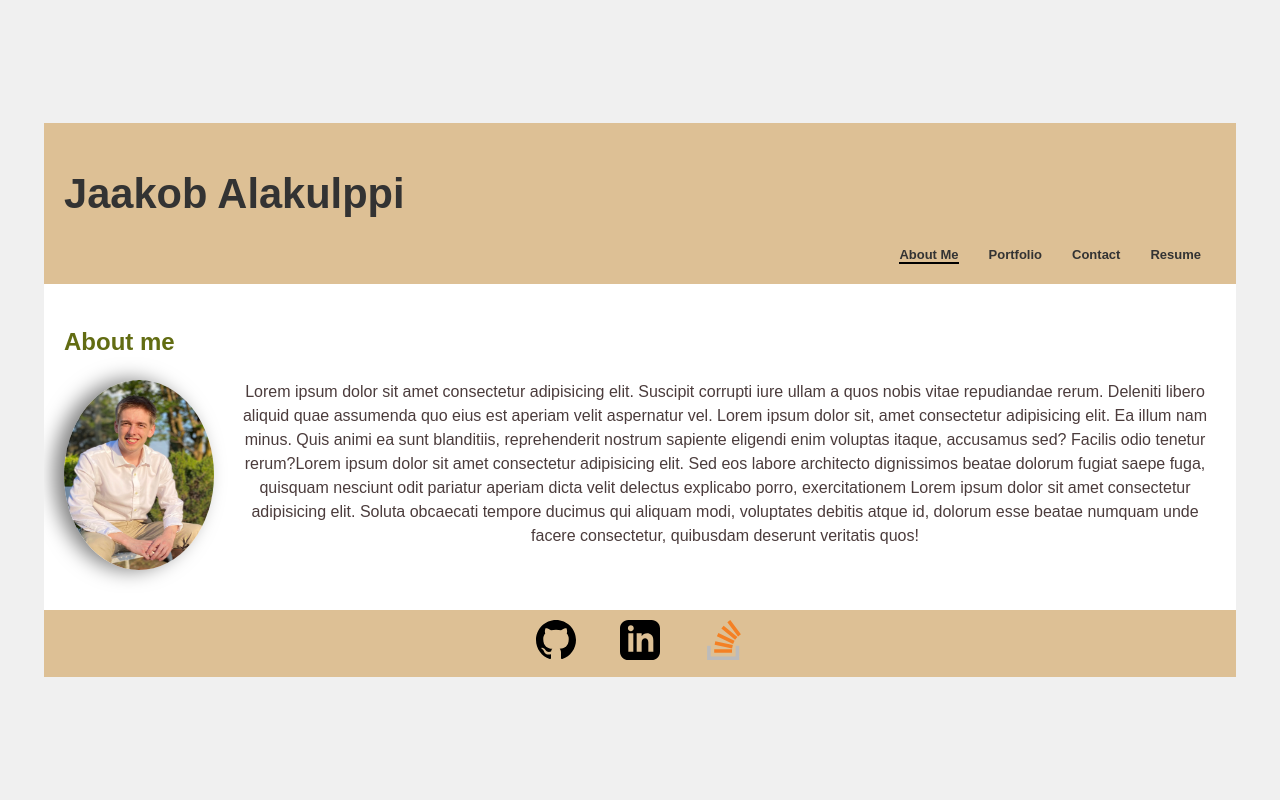
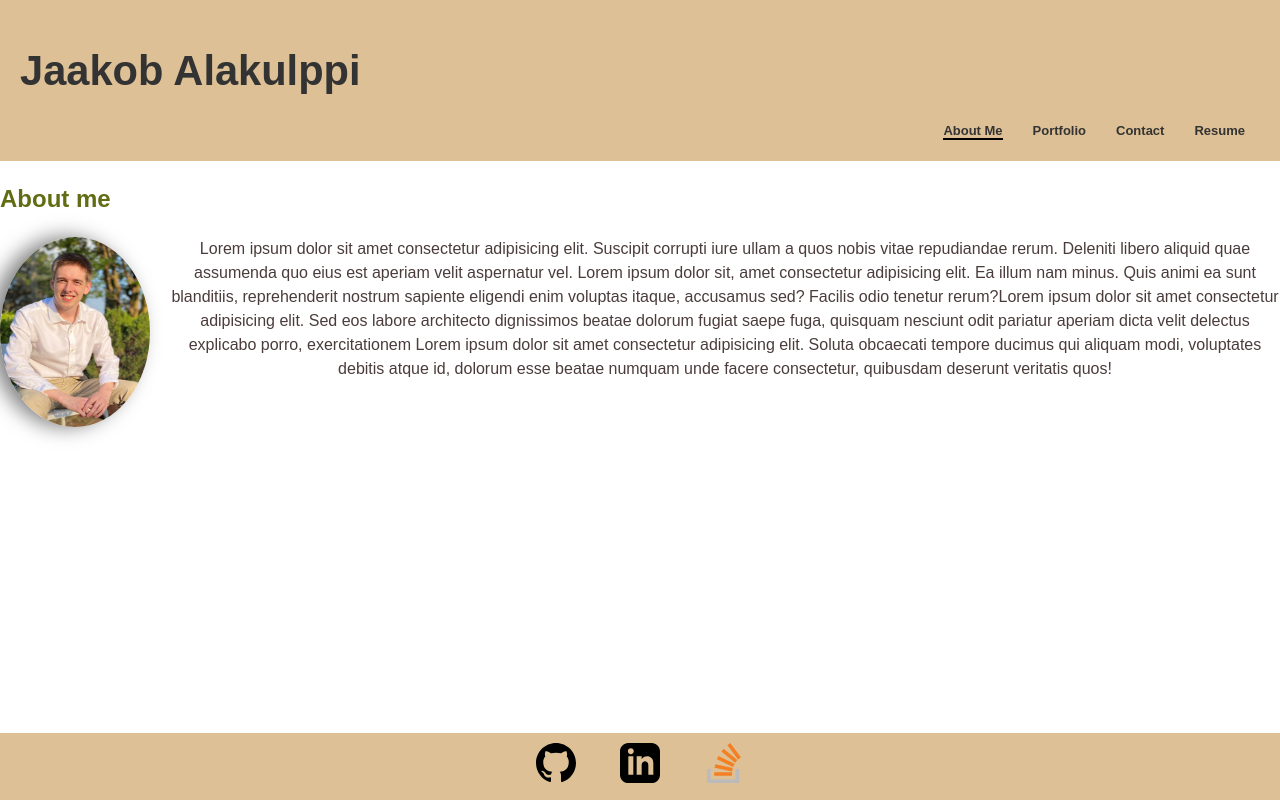
Before and after one commit to jkupi/Portfolio, a React (Vite) app: page / in a window 1280 px wide. Built offline with nearby package versions, Linux system fonts and the light colour scheme.

Commit message:
fixed issues with margin

```diff
--- a/src/App.css
+++ b/src/App.css
@@ -1,14 +1,40 @@
 #root {
   max-width: 1280px;
   margin: 0 auto;
-  /* padding: 2rem; */
+  padding: 0;
+  display: flex;
   text-align: center;
+  min-height: 100vh;
+  min-width: 100%;
+  box-sizing: border-box;
+  flex-direction: column;
 
 }
 
-/* .page {
+.page {
+  display: flex;
+  flex: 1;
+  flex-direction: column;
+  background-color: white;
+  overflow-x: hidden;
+}
 
-} */
+html {
+  width: 100%;
+  min-height: 100vh;
+  margin: 0;
+  padding: 0;
+  display: flex;
+  flex-direction: column;
+
+}
+
+main {
+  width: 100%;
+  margin: 0;
+  padding: 0;
+  background-color: white;
+}
 
 .logo {
   height: 6em;
@@ -23,9 +49,9 @@
   filter: drop-shadow(0 0 2em #61dafbaa);
 }
 
-footer, main {
-  max-width: 100%;
+footer {
   overflow: hidden;
+  margin-top: auto;
 }
 
 body {
@@ -34,6 +60,11 @@ body {
   padding: 0;
   background-color: #f0f0f0;
   color: #333333;
+  display: flex;
+  flex-direction: column;
+  min-width: 320px;
+  min-height: 100vh;
+  overflow-x: hidden;
 }
 
 h2, h3, h4 {
@@ -63,7 +94,6 @@ nav a:hover {
 
 header {
   font-size: small;
-  width: 90vw;
   max-width: 100%;
   overflow: hidden;
   background-color: #DDC095;
@@ -77,12 +107,6 @@ header {
   align-items: center;
   flex-direction: column;
   color: #4b3c3c;
-}
-
-main {
-  background-color: white;
-  width: 90vw;
-  padding: 20px;
 }
 
 h1 {
@@ -192,21 +216,25 @@ h2 {
 }
 
 .sectionFooter {
-  background-color: #DDC095; /* Footer color */
+  background-color: #DDC095;
   color: #5f5f5f;
   text-align: center;
   padding: 10px 0;
+  margin-top: auto;
 }
+
 .footer-icons {
   display: flex;
   justify-content: center;
   gap: 20px;
 }
+
 .footer-icons img{
   width: 64px;
   height: 40px;
   object-fit: contain;
 }
+
 .footer-icons img:hover {
   transform: scale(1.2);
   filter: brightness(1.2);
```
